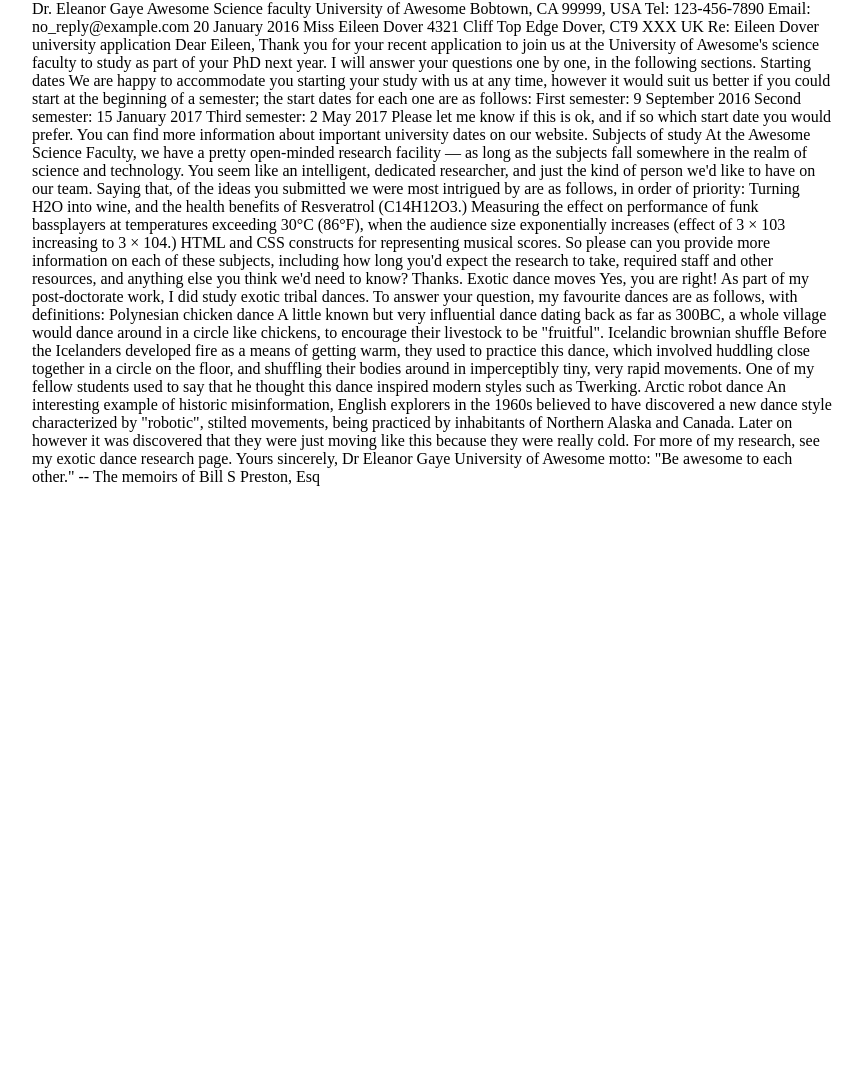
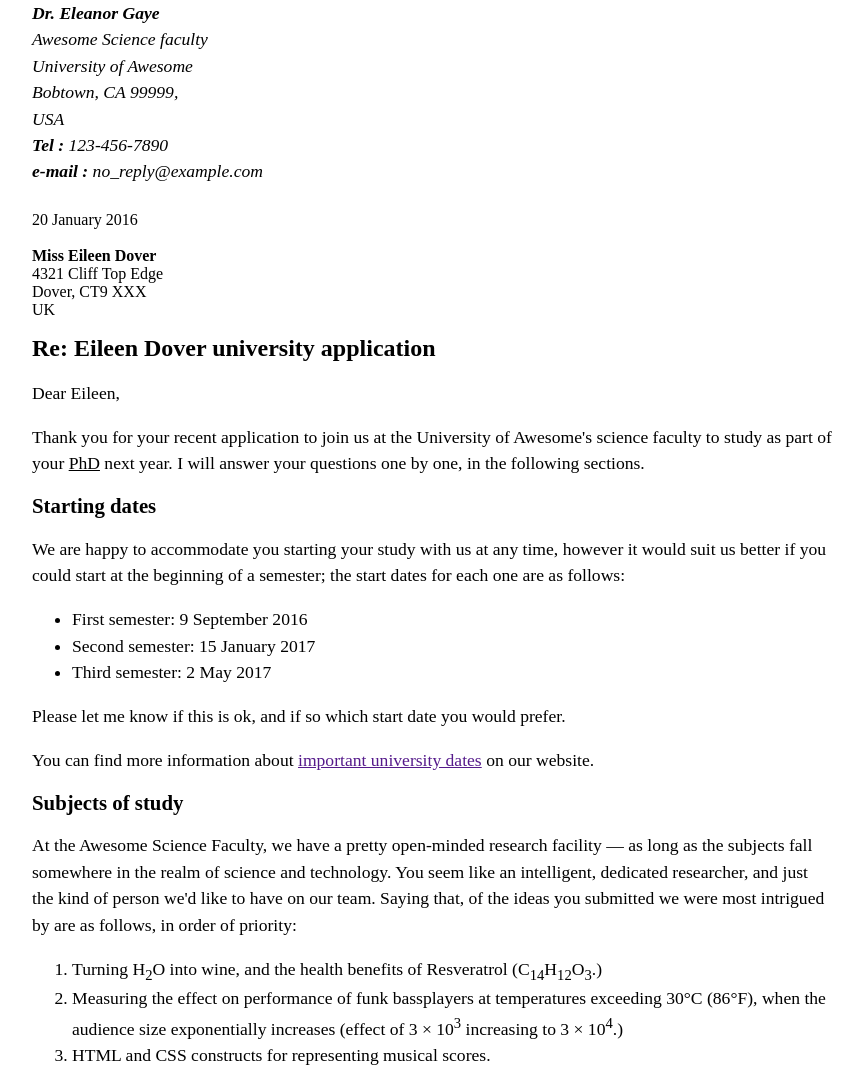
Before and after one commit to wiwillys/lettreprojet, a plain HTML site: page index.html in a window 1280 px wide. Shown: the top 1071 px of the page, without its empty margins (208-1071 px from the left). Before the commit the page ends 800 px from the top, so only its background shows below. Drawn offline with Linux system fonts and the light colour scheme.

Commit message:
changement

```diff
--- a/css/style.css
+++ b/css/style.css
@@ -22,3 +22,6 @@ body {
   p, li, dd, dt, address {
     line-height: 1.5;
   }
+header{
+  display: right;
+}
--- a/index.html
+++ b/index.html
@@ -7,68 +7,75 @@
     <title>Document</title>
 </head>
 <body>
-    Dr. Eleanor Gaye
-    Awesome Science faculty
-    University of Awesome
-    Bobtown, CA 99999,
-    USA
-    Tel: 123-456-7890
-    Email: no_reply@example.com
+    <header>
+        <address><strong>Dr. Eleanor Gaye</strong><br>
+        Awesome Science faculty <br>
+        University of Awesome <br>
+        Bobtown, CA 99999, <br>
+        USA <br>
+        <strong>Tel : </strong> 123-456-7890 <br>
+        <strong>e-mail :</strong> no_reply@example.com <br><br>
+        </address>
+        20 January 2016
+        <br><br>
+    </header>
 
-    20 January 2016
+    <strong>Miss Eileen Dover</strong> <br>
+    4321 Cliff Top Edge <br>
+    Dover, CT9 XXX <br>
+    UK    <br>
 
-    Miss Eileen Dover
-    4321 Cliff Top Edge
-    Dover, CT9 XXX
-    UK
+    <h1>Re: Eileen Dover university application</h1>
+
+    <p>Dear Eileen,</p>
+
+    <p>Thank you for your recent application to join us at the University of Awesome's science faculty to study as part of your <u>PhD</u> next year. I will answer your questions one by one, in the following sections.</p>
+
+    <h2>Starting dates</h2>
+
+    <p>We are happy to accommodate you starting your study with us at any time, however it would suit us better if you could start at the beginning of a semester; the start dates for each one are as follows:</p>
+    <ul>
+        <li>First semester: 9 September 2016</li>
+        <li>Second semester: 15 January 2017</li>
+        <li>Third semester: 2 May 2017</li>
+    </ul>
+
+    <p>Please let me know if this is ok, and if so which start date you would prefer.</p>
+
+    <p>You can find more information about <a href="">important university dates</a> on our website.</p>
 
 
-    Re: Eileen Dover university application
+    <h2>Subjects of study</h2>
 
-    Dear Eileen,
+    <p>At the Awesome Science Faculty, we have a pretty open-minded research facility — as long as the subjects fall somewhere in the realm of science and technology. You seem like an intelligent, dedicated researcher, and just the kind of person we'd like to have on our team. Saying that, of the ideas you submitted we were most intrigued by are as follows, in order of priority:</p>
 
-    Thank you for your recent application to join us at the University of Awesome's science faculty to study as part of your PhD next year. I will answer your questions one by one, in the following sections.
+    <ol>
+        <li>Turning H<sub>2</sub>O into wine, and the health benefits of Resveratrol (C<sub>14</sub>H<sub>12</sub>O<sub>3</sub>.)</li>
+        <li>Measuring the effect on performance of funk bassplayers at temperatures exceeding 30°C (86°F), when the audience size exponentially increases (effect of 3 × 10<sup>3</sup> increasing to 3 × 10<sup>4</sup>.)</li>
+        <li>HTML and CSS constructs for representing musical scores.</li>
+    </ol>
 
-    Starting dates
-
-    We are happy to accommodate you starting your study with us at any time, however it would suit us better if you could start at the beginning of a semester; the start dates for each one are as follows:
-
-    First semester: 9 September 2016
-    Second semester: 15 January 2017
-    Third semester: 2 May 2017
-
-    Please let me know if this is ok, and if so which start date you would prefer.
-
-    You can find more information about important university dates on our website.
+    <p>So please can you provide more information on each of these subjects, including how long you'd expect the research to take, required staff and other resources, and anything else you think we'd need to know? Thanks.</p>
 
 
-    Subjects of study
+    <h2>Exotic dance moves</h2>
 
-    At the Awesome Science Faculty, we have a pretty open-minded research facility — as long as the subjects fall somewhere in the realm of science and technology. You seem like an intelligent, dedicated researcher, and just the kind of person we'd like to have on our team. Saying that, of the ideas you submitted we were most intrigued by are as follows, in order of priority:
+    <p>Yes, you are right! As part of my post-doctorate work, I did study exotic tribal dances. To answer your question, my favourite dances are as follows, with definitions:</p>
+    <dl>
+        <dt><strong>Polynesian chicken dance</strong></dt>
+        <dd>A little known but very influential dance dating back as far as 300BC, a whole village would dance around in a circle like chickens, to encourage their livestock to be "fruitful".</dd>
+        <dt><strong>Icelandic brownian shuffle</strong></dt>
+        <dd>Before the Icelanders developed fire as a means of getting warm, they used to practice this dance, which involved huddling close together in a circle on the floor, and shuffling their bodies around in imperceptibly tiny, very rapid movements. One of my fellow students used to say that he thought this dance inspired modern styles such as Twerking.</dd>
+        <dt><strong>Arctic robot dance</strong></dt>
+        <dd>An interesting example of historic misinformation, English explorers in the 1960s believed to have discovered a new dance style characterized by "robotic", stilted movements, being practiced by inhabitants of Northern Alaska and Canada. Later on however it was discovered that they were just moving like this because they were really cold.</dd>
+    </dl>
 
-    Turning H2O into wine, and the health benefits of Resveratrol (C14H12O3.)
-    Measuring the effect on performance of funk bassplayers at temperatures exceeding 30°C (86°F), when the audience size exponentially increases (effect of 3 × 103 increasing to 3 × 104.)
-    HTML and CSS constructs for representing musical scores.
+    <p>For more of my research, see <a href="">my exotic dance</a> research page.</p>
 
-    So please can you provide more information on each of these subjects, including how long you'd expect the research to take, required staff and other resources, and anything else you think we'd need to know? Thanks.
+    <p>Yours sincerely,</p>
+    <br>
+    <strong>Dr Eleanor Gaye</strong>
 
-
-    Exotic dance moves
-
-    Yes, you are right! As part of my post-doctorate work, I did study exotic tribal dances. To answer your question, my favourite dances are as follows, with definitions:
-
-    Polynesian chicken dance
-    A little known but very influential dance dating back as far as 300BC, a whole village would dance around in a circle like chickens, to encourage their livestock to be "fruitful".
-    Icelandic brownian shuffle
-    Before the Icelanders developed fire as a means of getting warm, they used to practice this dance, which involved huddling close together in a circle on the floor, and shuffling their bodies around in imperceptibly tiny, very rapid movements. One of my fellow students used to say that he thought this dance inspired modern styles such as Twerking.
-    Arctic robot dance
-    An interesting example of historic misinformation, English explorers in the 1960s believed to have discovered a new dance style characterized by "robotic", stilted movements, being practiced by inhabitants of Northern Alaska and Canada. Later on however it was discovered that they were just moving like this because they were really cold.
-
-    For more of my research, see my exotic dance research page.
-
-    Yours sincerely,
-    Dr Eleanor Gaye
-
-    University of Awesome motto: "Be awesome to each other." -- The memoirs of Bill S Preston, Esq
+    <p>University of Awesome motto: "Be awesome to each other." -- The memoirs of Bill S Preston, Esq.</p>
 </body>
 </html>
```
